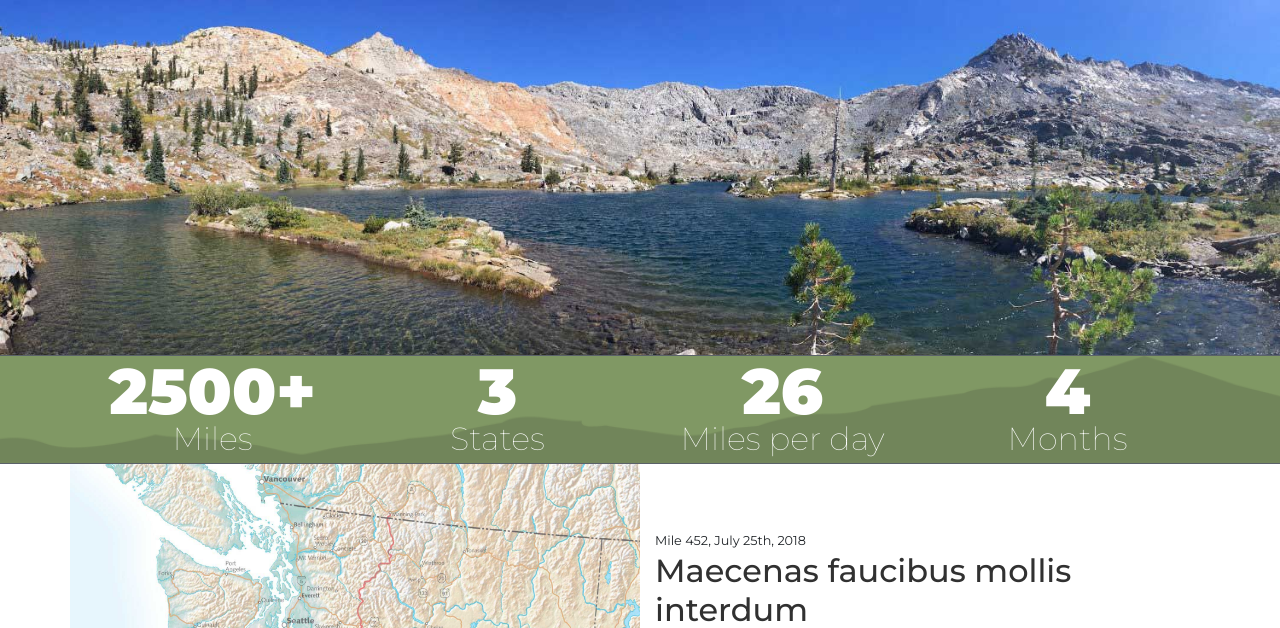
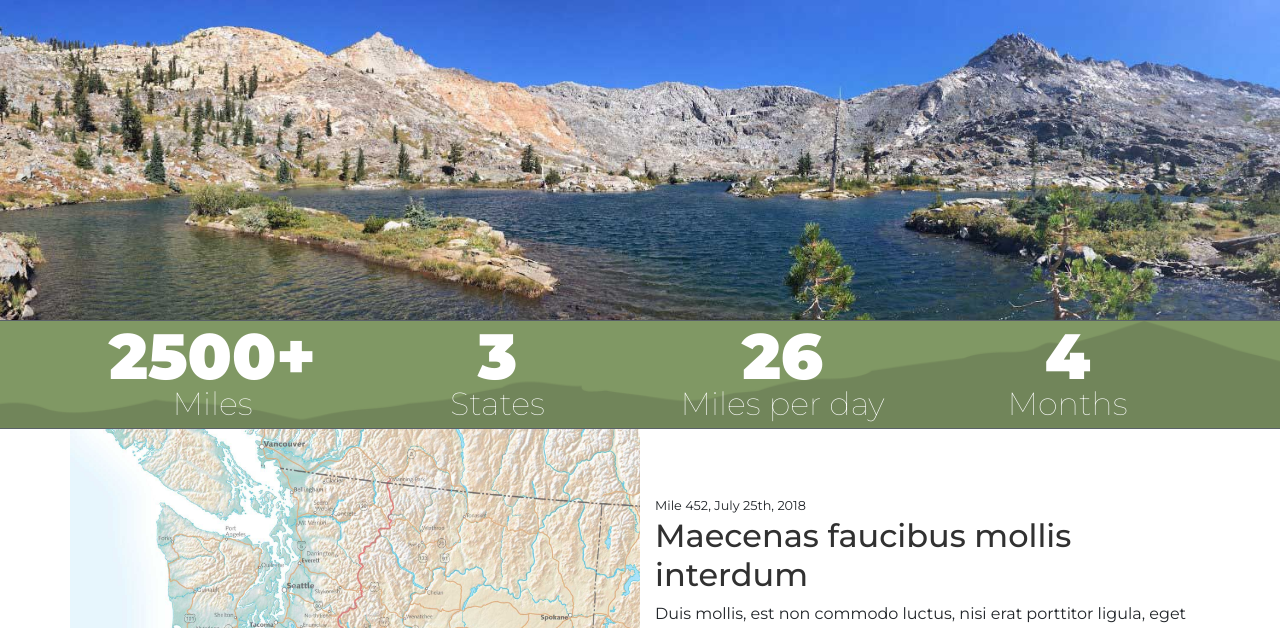
Before and after one commit to jacobian/pct, a Django app: template pct/templates/index.html in a window 1280 px wide. Shown: the part 57-685 px from the top of the page. Run offline with Django 3.2, Linux system fonts and the light colour scheme; the template is opened without the code that fills it, so the values that code supplies are empty.

Commit message:
fix hero on smaller devices

```diff
--- a/static/css/main.css
+++ b/static/css/main.css
@@ -38,7 +38,8 @@ header a:hover {
 
 .hero {
     background-image: url('../images/lake.jpg');
-    height: calc(20vw + 100px);
+    height: calc(20vw + 65px);
+    max-height: 400px;
     background-size: 100%;
 }
 
```
